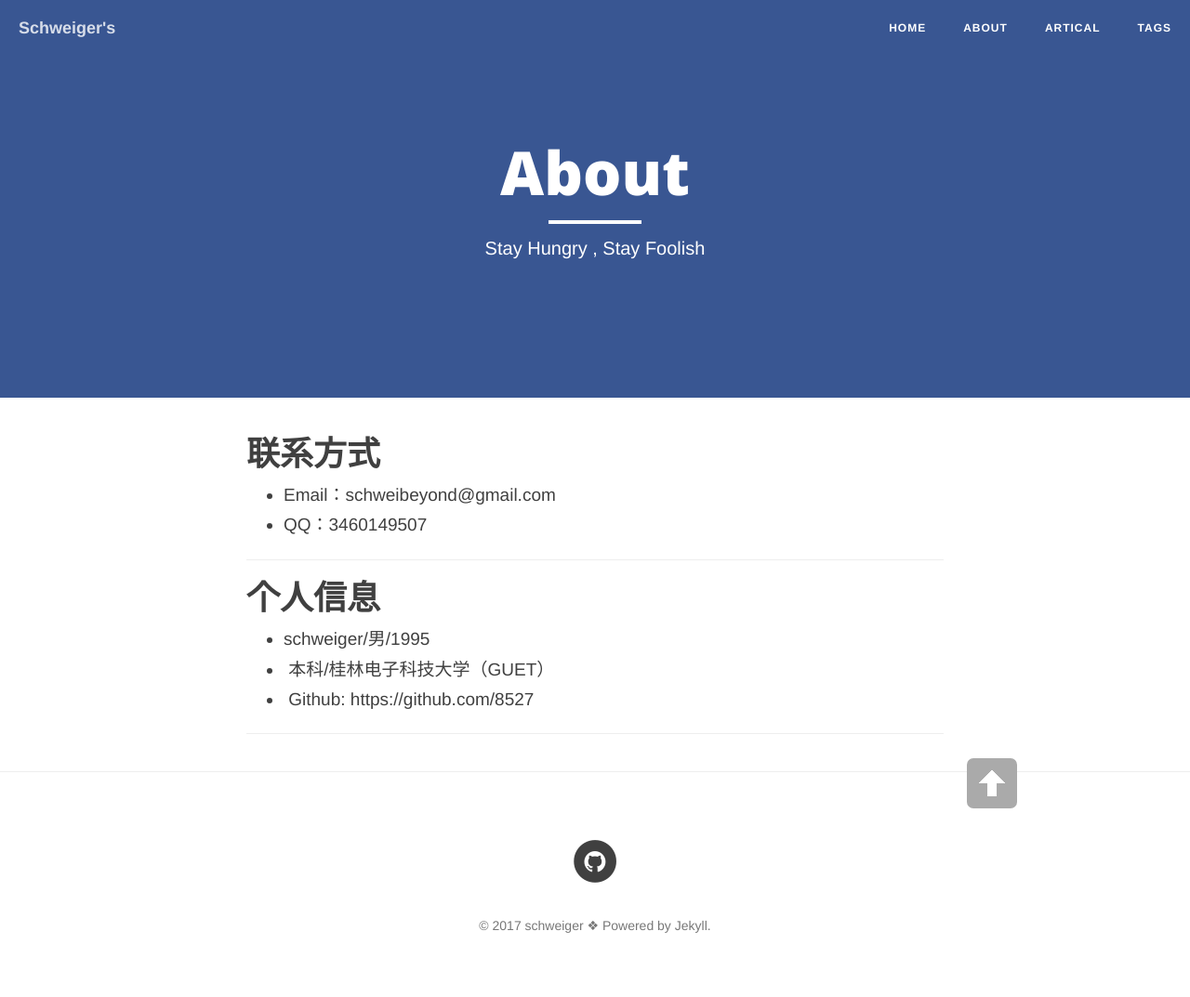
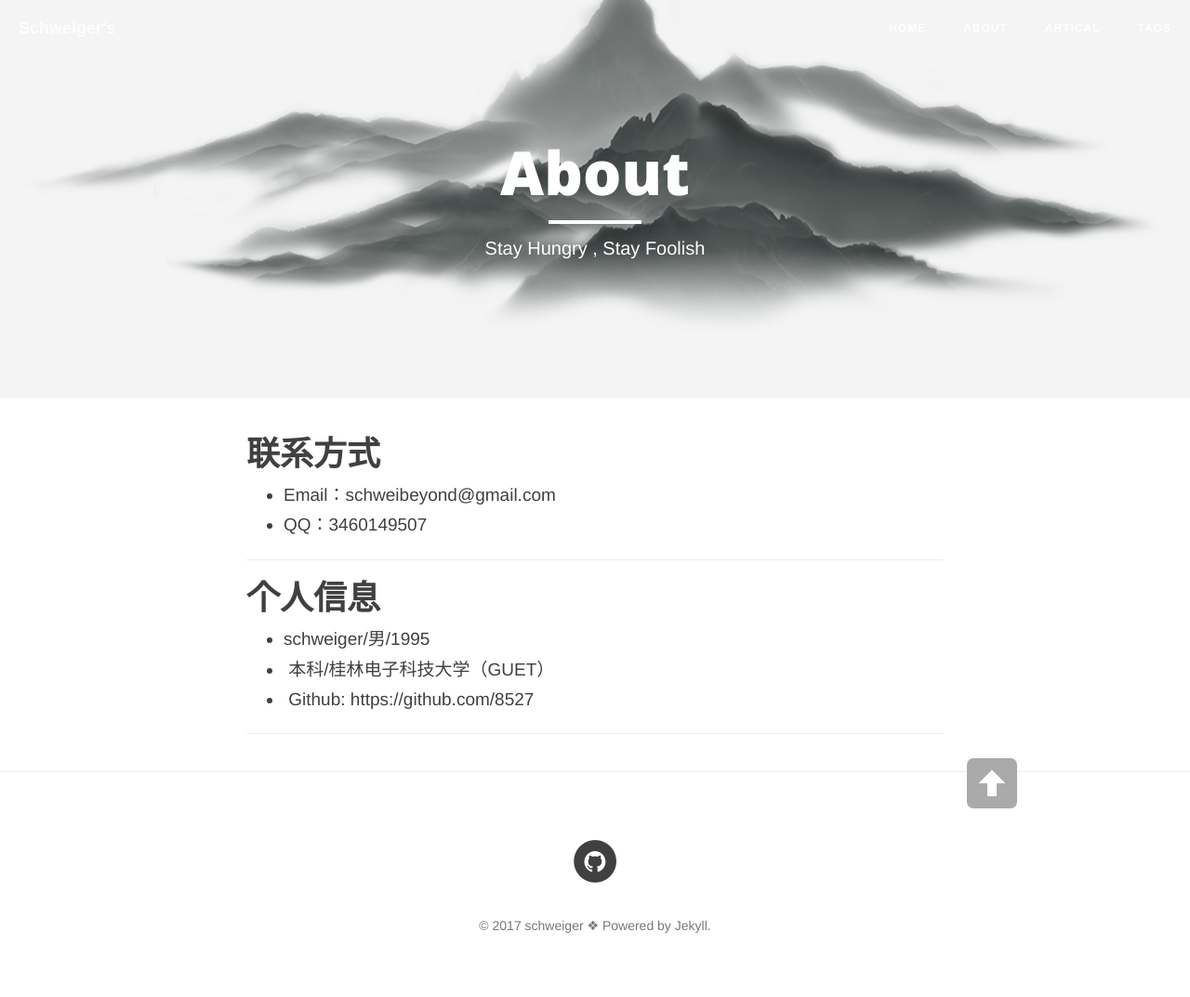
Before and after one commit to 8527/8527.github.io, a Jekyll site: the page built from about.md, in a window 1280 px wide. Shown: the whole page at 93% size. Built offline with Jekyll 4.4.1, drawn with Linux system fonts in a browser that asks for light colours; nearby versions of some CDN libraries.

Commit message:
Update about.md

```diff
--- a/about.md
+++ b/about.md
@@ -2,7 +2,7 @@
 layout: page
 title: "About"
 description: "Stay Hungry , Stay Foolish"
-header-img:
+header-img: "img/shan.jpg"
 
 ---
 
```
